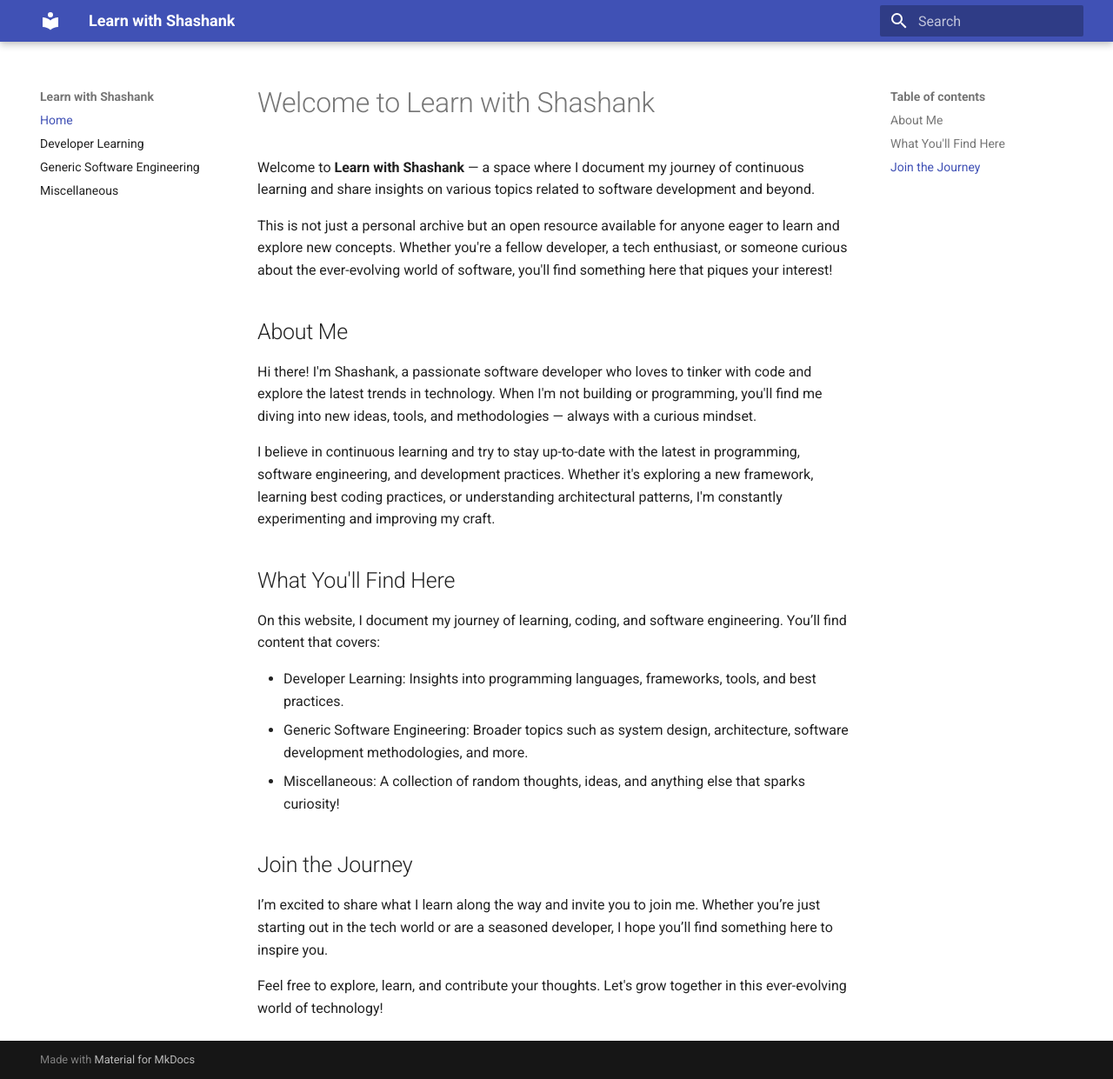
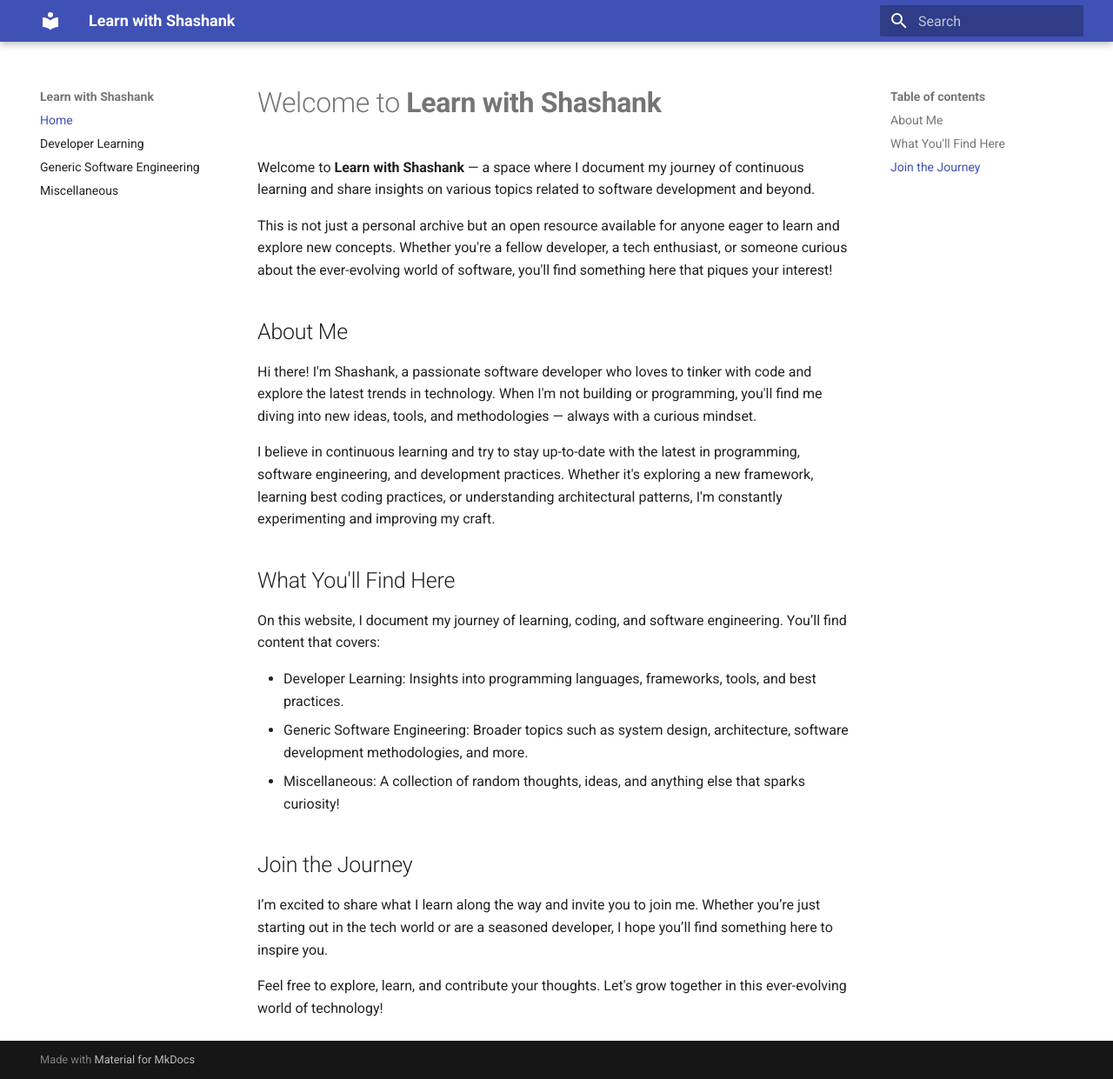
Before and after one commit to shashankshet/Learn-with-Shashank, an MkDocs documentation site: the page built from docs/index.md, in a window 1280 px wide and 1241 px high. Shown: the whole window at 87% size. Built offline with MkDocs 1.6.1 and Material for MkDocs 9.7.7, drawn with Linux system fonts in a browser that asks for light colours.

```diff
--- a/docs/index.md
+++ b/docs/index.md
@@ -1,4 +1,4 @@
-# Welcome to Learn with Shashank
+# Welcome to **Learn with Shashank**
 Welcome to **Learn with Shashank** — a space where I document my journey of continuous learning and share insights on various topics related to software development and beyond.
 
 This is not just a personal archive but an open resource available for anyone eager to learn and explore new concepts. Whether you're a fellow developer, a tech enthusiast, or someone curious about the ever-evolving world of software, you'll find something here that piques your interest!
```
